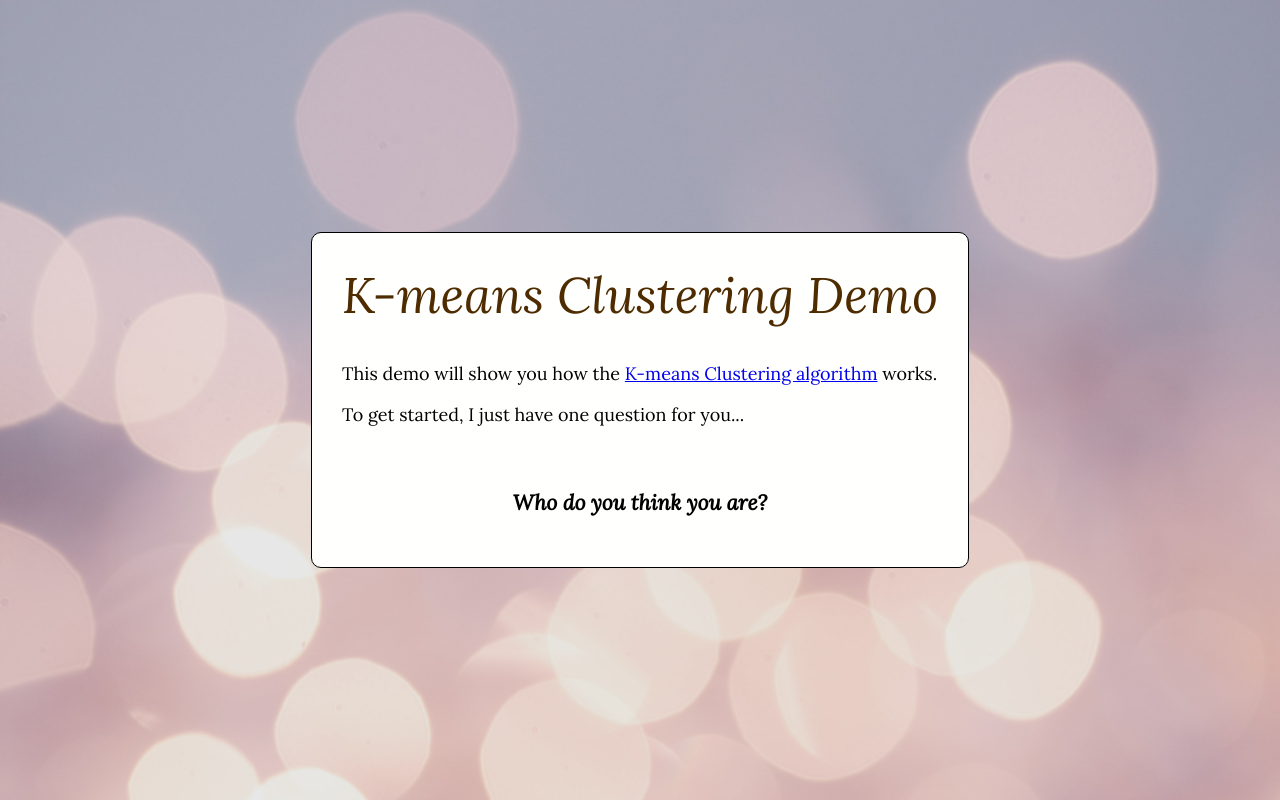
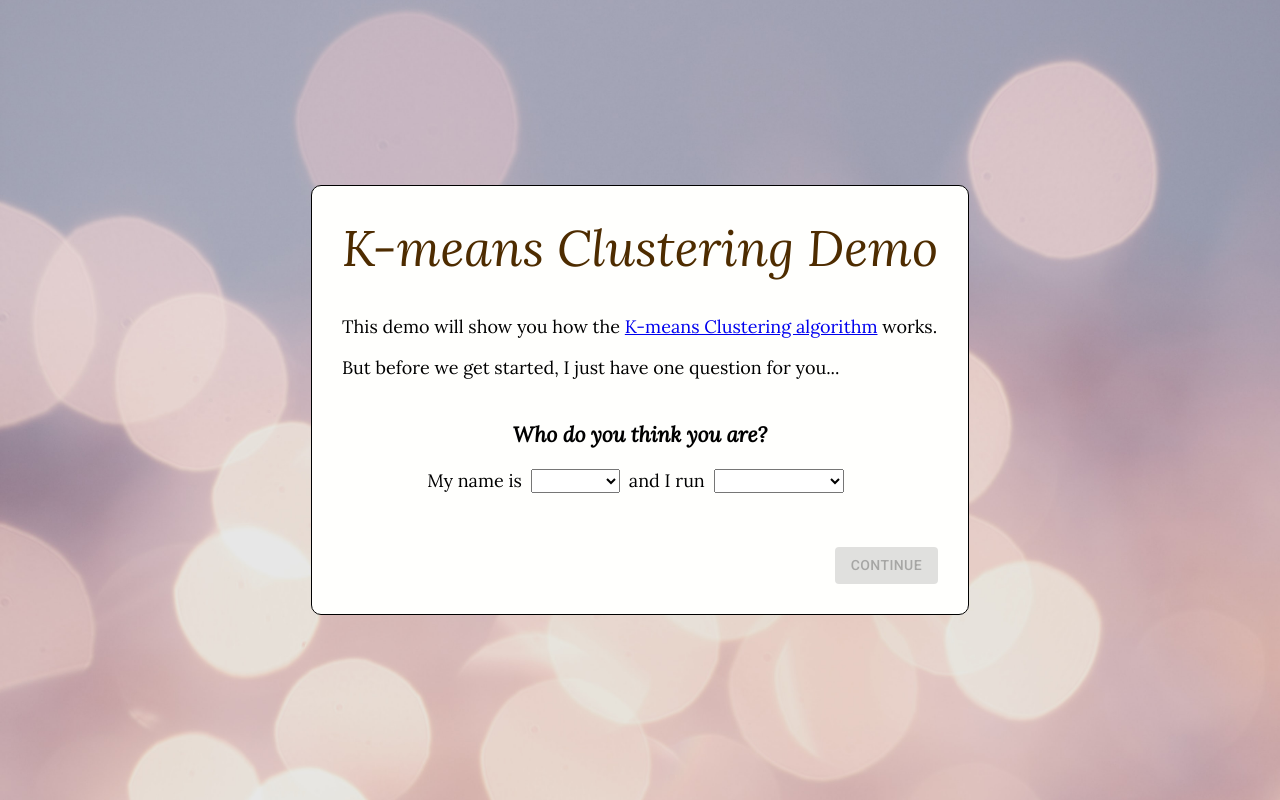
Before and after one commit to Microserf/k-means-demo, a React (Create React App) app: page /step3 in a window 1280 px wide. Built offline with nearby package versions, Linux system fonts and the light colour scheme.

Commit message:
Make the intro card more interesting with a setup question about the story.

```diff
--- a/package.json
+++ b/package.json
@@ -4,6 +4,7 @@
   "private": true,
   "description": "A demonstration and visualization of the k-means clustering algorithm.",
   "dependencies": {
+    "@material-ui/core": "^4.11.0",
     "@testing-library/jest-dom": "^4.2.4",
     "@testing-library/react": "^9.5.0",
     "@testing-library/user-event": "^7.2.1",
--- a/public/index.html
+++ b/public/index.html
@@ -24,7 +24,8 @@
       Learn how to configure a non-root public URL by running `npm run build`.
     -->
     <title>K-means Clustering Demo</title>
-    <link href="https://fonts.googleapis.com/css2?family=Lora:ital@0;1&family=Roboto&display=swap" rel="stylesheet">
+    <link rel="stylesheet" href="https://fonts.googleapis.com/css?family=Roboto:300,400,500,700&display=swap" />
+    <link rel="stylesheet" href="https://fonts.googleapis.com/css2?family=Lora:ital@0;1&family=Roboto&display=swap">
   </head>
   <body>
     <noscript>You need to enable JavaScript to run this app.</noscript>
--- a/src/App.css
+++ b/src/App.css
@@ -57,10 +57,22 @@ hr {
 
 .showstopper {
   text-align: center;
-  margin-top: 3em;
+  margin: 2em 0 1em;
 }
 
+.self-identification {
+  text-align: center;
+}
 
+.self-identification select {
+  margin: 0 0.5em;
+  font-size: large;
+}
+
+.continue {
+  text-align: right;
+  margin: 3em 0 0;
+}
 
 
 .controls {
--- a/src/intro.js
+++ b/src/intro.js
@@ -1,18 +1,51 @@
 import React, { Component } from 'react';
 
-import { Link } from 'react-router-dom';
-
+import Button from '@material-ui/core/Button';
 
 export class Intro extends Component {
+  constructor () {
+    super();
+
+    this.state = {
+      name: undefined,
+      concern: undefined
+    }
+
+    this.handleChange = this.handleChange.bind(this);
+  }
+
+  handleChange(event) {
+    const name = event.target.name,
+          value = event.target.value;
+
+    this.setState({[name]: value});
+  }
+
   render () {
     return (
-      <div>
+      <div className="step-intro">
         <p>This demo will show you how the <a href="https://en.wikipedia.org/wiki/K-means_clustering">K-means Clustering algorithm</a> works.</p>
 
-        <p>To get started, I just have one question for you...</p>
+        <p>But before we get started, I just have one question for you...</p>
 
         <h3 className="showstopper">Who do you think you are?</h3>
-
+        <div className="self-identification">
+          My name is
+          <select defaultValue="" name="name" value={this.state.name} onChange={this.handleChange}>
+            <option value="" disabled></option>
+            <option>Alannah</option>
+            <option>Benton</option>
+          </select>
+          and I run
+          <select defaultValue="" name="concern" value={this.state.concern} onChange={this.handleChange}>
+            <option value="" disabled></option>
+            <option>a nail factory!</option>
+            <option>a bakery!</option>
+          </select>
+        </div>
+        <div className="continue">
+          <Button variant="contained" disabled={(this.state.name == null || this.state.concern == null)}>Continue</Button>
+        </div>
       </div>
     );
   }
```
Also changed, not shown: 1 other file (tests, documents, lock files or other folders).
